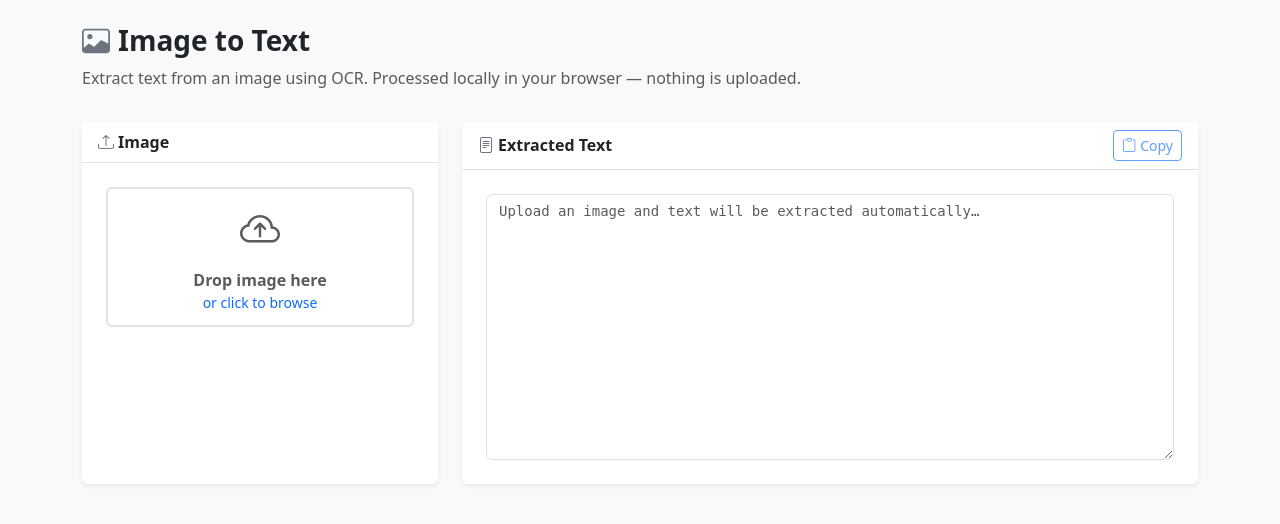
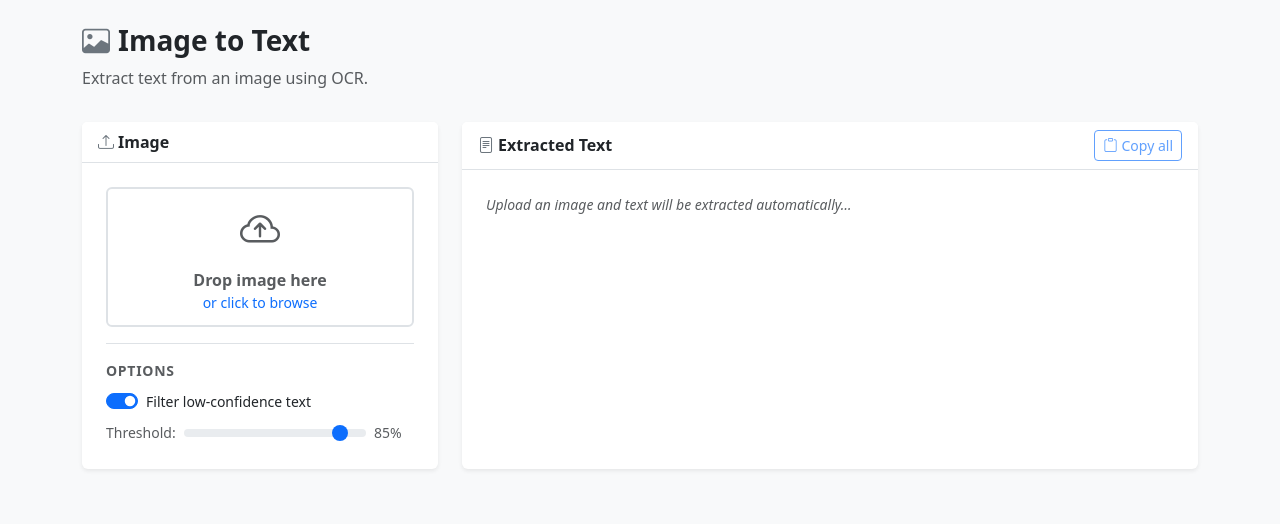
Before and after one commit to joefarrelly/misc-tools, a Flask app: page /image-ocr in a window 1280 px wide. Shown: the part 56-580 px from the top of the page. Run offline with Flask 3, Linux system fonts and the light colour scheme; some libraries are stand-ins or nearby versions.

Commit message:
Switch OCR tool to server-side pytesseract
Replace Tesseract.js with pytesseract via a POST endpoint. Adds
confidence-based noise filtering (default 85%), chunked output with
per-block copy buttons, and auto-regeneration on threshold change.

```diff
--- a/app.py
+++ b/app.py
@@ -1,4 +1,6 @@
-from flask import Flask, render_template
+from flask import Flask, render_template, request, jsonify
+import pytesseract
+from PIL import Image
 
 app = Flask(__name__)
 
@@ -78,5 +80,62 @@ def image_ocr():
     return render_template("image_ocr.html")
 
 
+@app.route("/image-ocr/extract", methods=["POST"])
+def image_ocr_extract():
+    file = request.files.get("image")
+    if not file:
+        return jsonify({"error": "No image provided"}), 400
+
+    threshold = int(request.form.get("threshold", 85))
+    filter_noise = request.form.get("filter", "true") == "true"
+
+    img = Image.open(file.stream)
+    data = pytesseract.image_to_data(img, output_type=pytesseract.Output.DICT)
+
+    lines = {}
+    for i, text in enumerate(data["text"]):
+        if not text.strip():
+            continue
+        conf = int(data["conf"][i])
+        key = (data["block_num"][i], data["par_num"][i], data["line_num"][i])
+        if key not in lines:
+            lines[key] = {"words": [], "conf": [], "top": data["top"][i]}
+        lines[key]["words"].append(text)
+        lines[key]["conf"].append(conf)
+
+    sorted_lines = sorted(
+        [
+            {
+                "text": " ".join(v["words"]),
+                "conf": sum(v["conf"]) // len(v["conf"]),
+                "top": v["top"],
+                "key": k,
+            }
+            for k, v in lines.items()
+        ],
+        key=lambda x: x["key"],
+    )
+
+    if filter_noise:
+        sorted_lines = [l for l in sorted_lines if l["conf"] >= threshold]
+
+    if not sorted_lines:
+        return jsonify({"chunks": []})
+
+    avg_h = 20
+    chunks = []
+    current = [sorted_lines[0]["text"]]
+
+    for i in range(1, len(sorted_lines)):
+        gap = sorted_lines[i]["top"] - sorted_lines[i - 1]["top"]
+        if gap > avg_h * 2.5:
+            chunks.append("\n".join(current))
+            current = []
+        current.append(sorted_lines[i]["text"])
+    chunks.append("\n".join(current))
+
+    return jsonify({"chunks": [c for c in chunks if c.strip()]})
+
+
 if __name__ == "__main__":
     app.run(debug=True)
--- a/requirements.txt
+++ b/requirements.txt
@@ -1,2 +1,4 @@
 flask==3.1.1
 gunicorn==23.0.0
+pytesseract==0.3.13
+Pillow==11.2.1
--- a/templates/image_ocr.html
+++ b/templates/image_ocr.html
@@ -5,7 +5,7 @@
 <div class="row mb-3">
   <div class="col">
     <h1 class="h3 fw-bold"><i class="bi bi-image text-secondary me-2"></i>Image to Text</h1>
-    <p class="text-muted">Extract text from an image using OCR. Processed locally in your browser — nothing is uploaded.</p>
+    <p class="text-muted">Extract text from an image using OCR.</p>
   </div>
 </div>
 
@@ -34,6 +34,19 @@
             style="max-height:100px; max-width:100%; border-radius:0.375rem; border:1px solid #dee2e6; object-fit:contain;">
           <div class="text-muted small mt-1" id="previewName"></div>
         </div>
+
+        <div class="border-top pt-3">
+          <div class="fw-semibold small mb-2 text-muted text-uppercase" style="letter-spacing:.05em;">Options</div>
+          <div class="form-check form-switch mb-2">
+            <input class="form-check-input" type="checkbox" id="filterNoise" checked>
+            <label class="form-check-label small" for="filterNoise">Filter low-confidence text</label>
+          </div>
+          <div id="thresholdWrap" class="d-flex align-items-center gap-2 small text-muted">
+            <label for="threshold" class="text-nowrap">Threshold:</label>
+            <input type="range" class="form-range flex-grow-1" id="threshold" min="0" max="95" step="5" value="85">
+            <span id="thresholdVal" style="min-width:2.5rem;">85%</span>
+          </div>
+        </div>
       </div>
     </div>
   </div>
@@ -42,22 +55,20 @@
     <div class="card border-0 shadow-sm h-100">
       <div class="card-header bg-white border-bottom fw-semibold d-flex justify-content-between align-items-center">
         <span><i class="bi bi-file-text me-1 text-secondary"></i>Extracted Text</span>
-        <button class="btn btn-sm btn-outline-primary" id="copyBtn" onclick="copyOutput(this)" disabled>
-          <i class="bi bi-clipboard me-1"></i>Copy
+        <button class="btn btn-sm btn-outline-primary" id="copyAllBtn" onclick="copyAll(this)" disabled>
+          <i class="bi bi-clipboard me-1"></i>Copy all
         </button>
       </div>
       <div class="card-body p-4 d-flex flex-column">
         <div id="statusWrap" class="d-none mb-3">
           <div class="d-flex align-items-center gap-2 text-muted small">
             <div class="spinner-border spinner-border-sm" role="status"></div>
-            <span id="statusText">Initialising OCR engine…</span>
-          </div>
-          <div class="progress mt-2" style="height:4px">
-            <div id="progressBar" class="progress-bar" style="width:0%"></div>
+            <span>Extracting text…</span>
           </div>
         </div>
-        <textarea id="output" class="form-control result-box flex-grow-1" rows="12" readonly
-          placeholder="Upload an image and text will be extracted automatically…" style="min-height:220px"></textarea>
+        <div id="chunks" class="d-flex flex-column gap-2 flex-grow-1">
+          <p class="text-muted fst-italic small mb-0">Upload an image and text will be extracted automatically…</p>
+        </div>
         <div id="errorMsg" class="text-danger small mt-2 d-none"></div>
       </div>
     </div>
@@ -66,8 +77,22 @@
 {% endblock %}
 
 {% block scripts %}
-<script src="https://cdn.jsdelivr.net/npm/tesseract.js@5/dist/tesseract.min.js"></script>
 <script>
+let currentFile = null;
+let debounceTimer = null;
+
+document.getElementById('filterNoise').addEventListener('change', function () {
+  document.getElementById('thresholdWrap').style.display = this.checked ? '' : 'none';
+  if (currentFile) extract(currentFile);
+});
+
+document.getElementById('threshold').addEventListener('input', function () {
+  document.getElementById('thresholdVal').textContent = this.value + '%';
+  if (!currentFile) return;
+  clearTimeout(debounceTimer);
+  debounceTimer = setTimeout(() => extract(currentFile), 400);
+});
+
 function handleDrop(e) {
   e.preventDefault();
   document.getElementById('dropzone').classList.remove('border-primary');
@@ -80,47 +105,73 @@ function handleFile(file) {
 }
 
 function loadAndExtract(file) {
-  const img = document.getElementById('preview');
-  img.src = URL.createObjectURL(file);
+  currentFile = file;
+  document.getElementById('preview').src = URL.createObjectURL(file);
   document.getElementById('previewName').textContent = file.name;
   document.getElementById('previewWrap').classList.remove('d-none');
   extract(file);
 }
 
+function renderChunks(chunks) {
+  const container = document.getElementById('chunks');
+  if (!chunks.length) {
+    container.innerHTML = '<p class="text-muted fst-italic small mb-0">No text detected above the confidence threshold.</p>';
+    document.getElementById('copyAllBtn').disabled = true;
+    return;
+  }
+  container.innerHTML = chunks.map((text, i) => `
+    <div class="border rounded p-3 position-relative" style="background:#f8f9fa;">
+      <pre class="mb-0 small" style="white-space:pre-wrap; font-family:inherit;">${escHtml(text)}</pre>
+      <button class="btn btn-sm btn-outline-secondary position-absolute top-0 end-0 m-2"
+        onclick="copyChunk(this, ${i})" title="Copy this block">
+        <i class="bi bi-clipboard"></i>
+      </button>
+    </div>`).join('');
+  document.getElementById('copyAllBtn').disabled = false;
+}
+
+function escHtml(str) {
+  return str.replace(/&/g, '&amp;').replace(/</g, '&lt;').replace(/>/g, '&gt;');
+}
+
+async function copyChunk(btn, index) {
+  const pres = document.querySelectorAll('#chunks pre');
+  if (!pres[index]) return;
+  await navigator.clipboard.writeText(pres[index].textContent);
+  const orig = btn.innerHTML;
+  btn.innerHTML = '<i class="bi bi-check"></i>';
+  setTimeout(() => { btn.innerHTML = orig; }, 1500);
+}
+
+async function copyAll(btn) {
+  const pres = document.querySelectorAll('#chunks pre');
+  if (!pres.length) return;
+  const text = Array.from(pres).map(p => p.textContent).join('\n\n');
+  await navigator.clipboard.writeText(text);
+  const orig = btn.innerHTML;
+  btn.innerHTML = '<i class="bi bi-check me-1"></i>Copied!';
+  setTimeout(() => { btn.innerHTML = orig; }, 1500);
+}
+
 async function extract(file) {
   const statusWrap = document.getElementById('statusWrap');
-  const statusText = document.getElementById('statusText');
-  const progressBar = document.getElementById('progressBar');
-  const output = document.getElementById('output');
   const errorMsg = document.getElementById('errorMsg');
-  const copyBtn = document.getElementById('copyBtn');
 
   statusWrap.classList.remove('d-none');
   errorMsg.classList.add('d-none');
-  output.value = '';
-  copyBtn.disabled = true;
-  progressBar.style.width = '0%';
+  document.getElementById('chunks').innerHTML = '';
+  document.getElementById('copyAllBtn').disabled = true;
+
+  const form = new FormData();
+  form.append('image', file);
+  form.append('filter', document.getElementById('filterNoise').checked);
+  form.append('threshold', document.getElementById('threshold').value);
 
   try {
-    const result = await Tesseract.recognize(file, 'eng', {
-      logger: m => {
-        if (m.status === 'recognizing text') {
-          statusText.textContent = 'Recognising text…';
-          progressBar.style.width = Math.round(m.progress * 100) + '%';
-        } else if (m.status === 'loading tesseract core') {
-          statusText.textContent = 'Loading OCR engine…';
-        } else if (m.status === 'initializing tesseract') {
-          statusText.textContent = 'Initialising OCR engine…';
-        } else if (m.status === 'loading language traineddata') {
-          statusText.textContent = 'Loading language data…';
-        } else if (m.status === 'initializing api') {
-          statusText.textContent = 'Starting up…';
-        }
-      }
-    });
-
-    output.value = result.data.text.trim();
-    copyBtn.disabled = !output.value;
+    const res = await fetch('/image-ocr/extract', { method: 'POST', body: form });
+    const json = await res.json();
+    if (json.error) throw new Error(json.error);
+    renderChunks(json.chunks);
   } catch (err) {
     errorMsg.textContent = 'OCR failed: ' + err.message;
     errorMsg.classList.remove('d-none');
@@ -128,14 +179,5 @@ async function extract(file) {
     statusWrap.classList.add('d-none');
   }
 }
-
-async function copyOutput(btn) {
-  const val = document.getElementById('output').value;
-  if (!val) return;
-  await navigator.clipboard.writeText(val);
-  const orig = btn.innerHTML;
-  btn.innerHTML = '<i class="bi bi-check me-1"></i>Copied!';
-  setTimeout(() => { btn.innerHTML = orig; }, 1500);
-}
 </script>
 {% endblock %}
```
Also changed, not shown: CLAUDE.md (+5 -4 lines), 1 other file.
